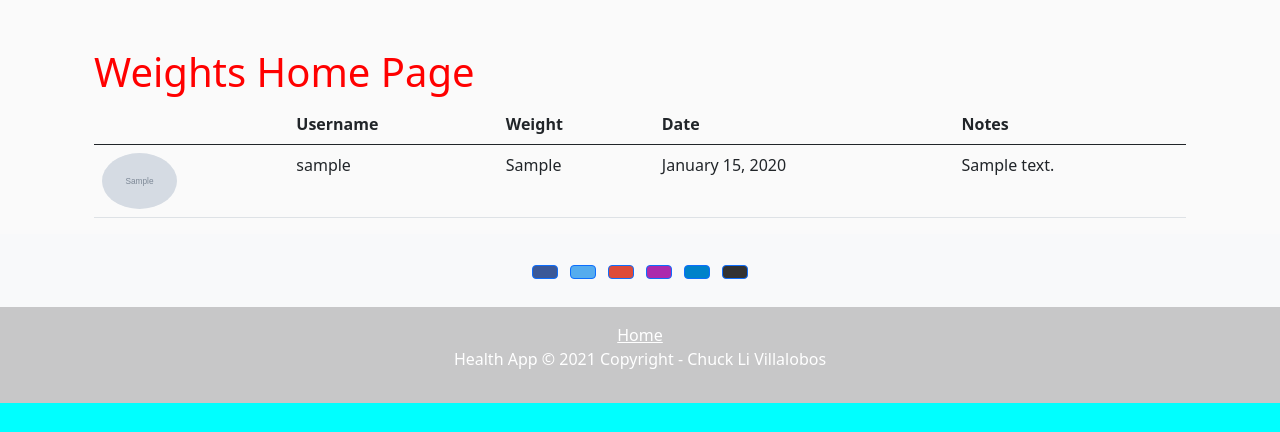
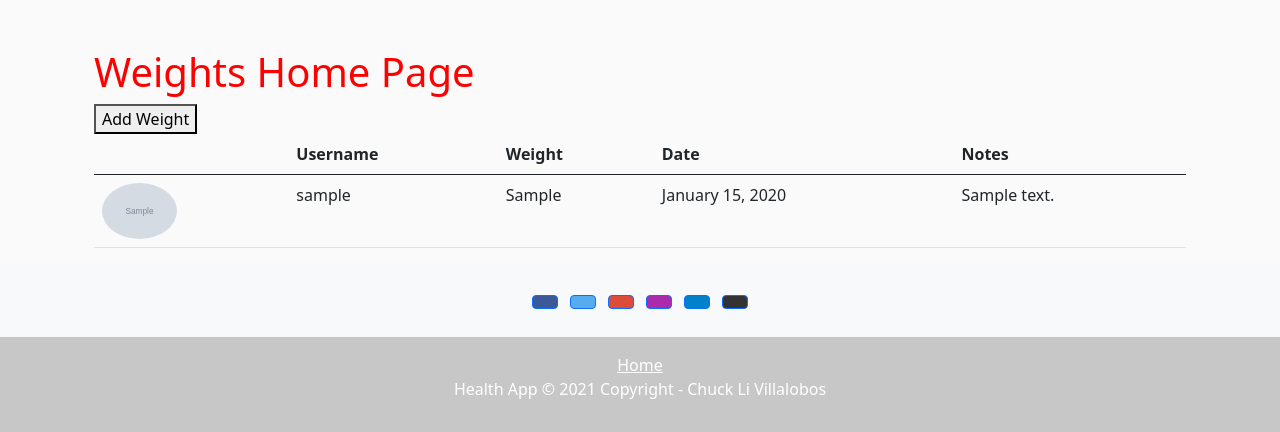
Before and after one commit to ticochuck/health-app, a Django app: page / in a window 1280 px wide. Shown: the part 56-488 px from the top of the page. Run offline with Django 3.2, Linux system fonts and the light colour scheme; tables that the repository leaves empty hold one stand-in row (values such as "Sample post"); grey boxes marked "Sample" are stand-in pictures.

Commit message:
started content section

```diff
--- a/weights/templates/weights/home.html
+++ b/weights/templates/weights/home.html
@@ -8,6 +8,9 @@
 
 {% block content %}
     <h1>Weights Home Page</h1>
+
+    <button type="submit">Add Weight</button>
+
     <table class="table">
         <thead>
             <tr>
```
